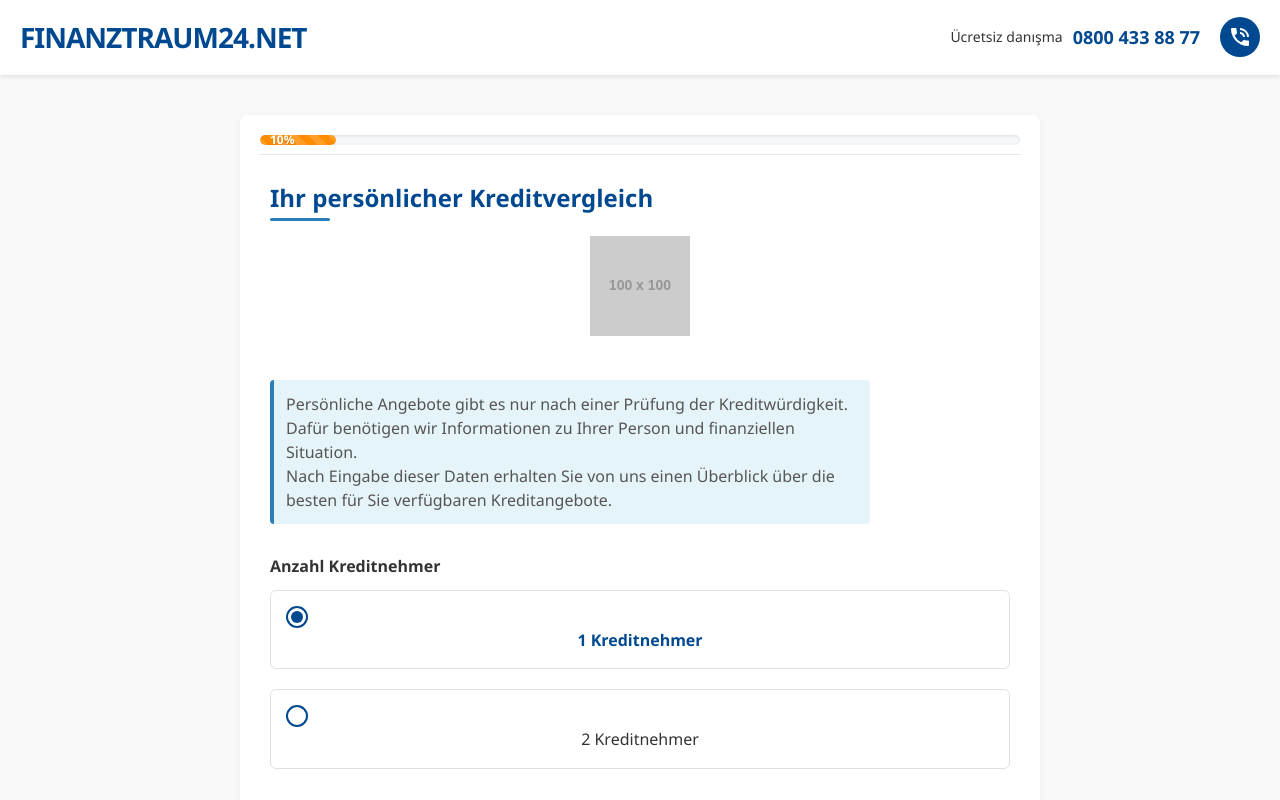
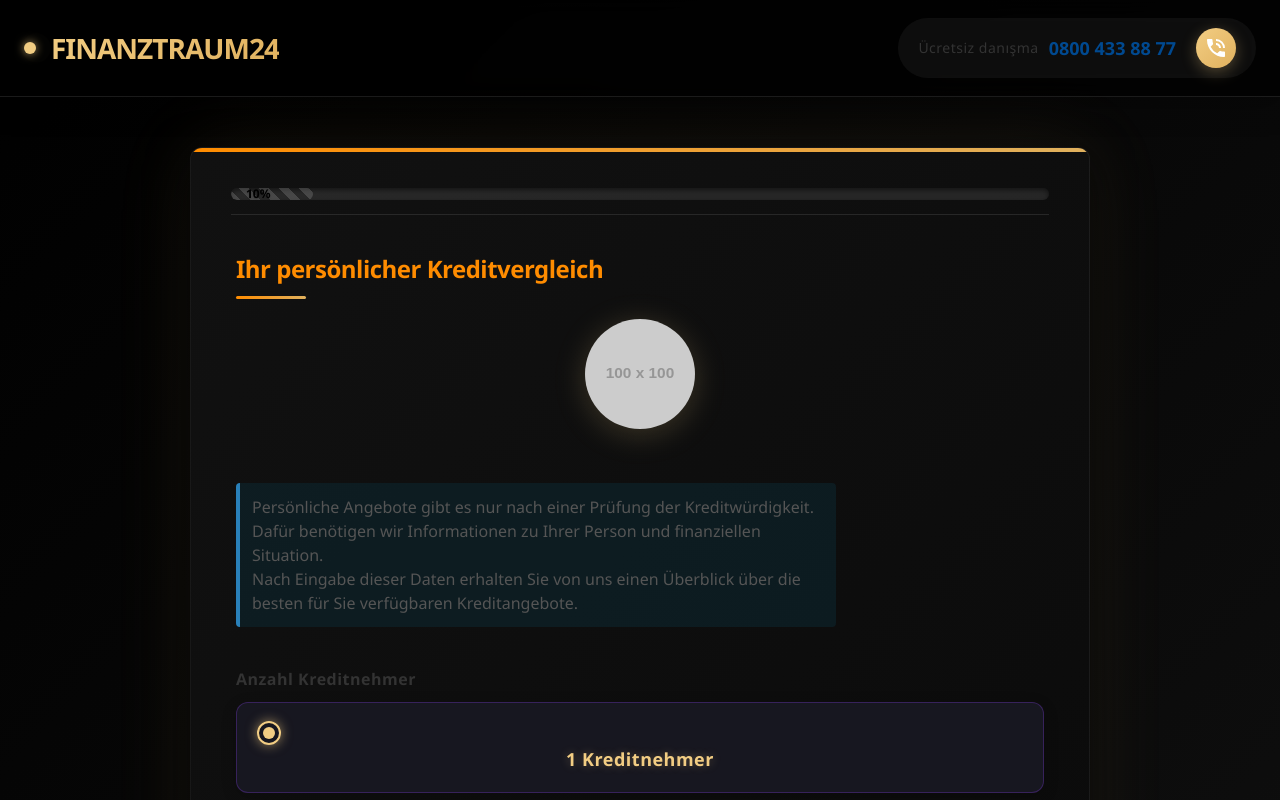
Before and after one commit to THOR-code-dev/finanztraum24-site, a React (Vite) app: page /on-basvuru in a window 1280 px wide. Both pictures are taken after a click on the button "Kredi Karşılaştırmasını Başlat". Built offline with nearby package versions, Linux system fonts and the light colour scheme.

Commit message:
Kredi başvuru formunun tasarımı modern hale getirildi, radio butonlar daha canlı renklerle yenilendi

```diff
--- a/src/components/CreditApplicationForm.css
+++ b/src/components/CreditApplicationForm.css
@@ -1,41 +1,56 @@
 /* Renk paleti değişkenleri */
 :root {
-    --primary-color: #1A365D;
-    /* Koyu lacivert - ana renk */
-    --secondary-color: #0096C7;
-    /* Turkuaz - ikincil renk */
-    --accent-color: #FFD700;
+    --primary-color: #000000;
+    /* Siyah - ana renk */
+    --secondary-color: #111111;
+    /* Koyu gri - ikincil renk */
+    --accent-color: #F2CD83;
     /* Altın - vurgu rengi */
+    --accent-hover: #e0b15e;
+    /* Altın hover rengi */
     --success-color: #4CAF50;
     /* Yeşil - başarı rengi */
-    --light-bg: #F5F7FA;
-    /* Açık gri - arka plan */
-    --dark-text: #4A5568;
-    /* Koyu gri - metin rengi */
-    --border-color: #E2E8F0;
-    /* Açık gri - kenarlık rengi */
-    --hover-color: #134E6F;
-    /* Koyu turkuaz - hover durumu */
+    --light-bg: #222;
+    /* Koyu gri - arka plan */
+    --dark-text: #FFF;
+    /* Beyaz - metin rengi */
+    --border-color: #333;
+    /* Gri - kenarlık rengi */
+    --hover-color: #F2CD83;
+    /* Altın - hover durumu */
     --error-color: #E53E3E;
     /* Kırmızı - hata durumu */
 }
 
 .credit-application-form {
-    max-width: 800px;
+    max-width: 900px;
     margin: 0 auto;
-    padding: 20px;
-    font-family: 'Segoe UI', Arial, sans-serif;
-    background-color: #fff;
-    border-radius: 8px;
-    box-shadow: 0 2px 10px rgba(0, 0, 0, 0.05);
+    padding: 40px;
+    font-family: 'Montserrat', 'Segoe UI', Arial, sans-serif;
+    background: linear-gradient(135deg, #111 0%, #0a0a0a 100%);
+    border-radius: 12px;
+    box-shadow: 0 10px 40px rgba(0, 0, 0, 0.7),
+        0 0 80px rgba(242, 205, 131, 0.1);
     position: relative;
     overflow: hidden;
-    color: var(--dark-text);
+    color: #fff;
+    border: 1px solid rgba(255, 255, 255, 0.05);
+}
+
+.credit-application-form::before {
+    content: '';
+    position: absolute;
+    top: 0;
+    left: 0;
+    right: 0;
+    height: 4px;
+    background: linear-gradient(90deg, var(--accent-color), var(--accent-hover));
+    z-index: 1;
 }
 
 /* Progress Bar */
 .progress-container {
-    margin-bottom: 30px;
+    margin-bottom: 40px;
     position: relative;
 }
 
@@ -44,30 +59,30 @@
     position: absolute;
     width: 100%;
     height: 1px;
-    background: var(--border-color);
-    bottom: -10px;
+    background: rgba(255, 255, 255, 0.1);
+    bottom: -15px;
     left: 0;
 }
 
 .progress-bar {
-    height: 10px;
-    background-color: var(--light-bg);
-    border-radius: 5px;
+    height: 12px;
+    background-color: rgba(255, 255, 255, 0.1);
+    border-radius: 100px;
     overflow: hidden;
     position: relative;
-    box-shadow: inset 0 1px 3px rgba(0, 0, 0, 0.1);
+    box-shadow: inset 0 2px 5px rgba(0, 0, 0, 0.5);
 }
 
 .progress-fill {
     height: 100%;
-    background-color: var(--accent-color);
+    background: linear-gradient(90deg, #4CAF50, #2E7D32);
     background-image: linear-gradient(45deg, rgba(255, 255, 255, 0.15) 25%, transparent 25%, transparent 50%, rgba(255, 255, 255, 0.15) 50%, rgba(255, 255, 255, 0.15) 75%, transparent 75%, transparent);
     background-size: 20px 20px;
-    border-radius: 5px;
+    border-radius: 100px;
     display: flex;
     align-items: center;
     justify-content: flex-start;
-    padding-left: 10px;
+    padding-left: 15px;
     transition: width 0.8s cubic-bezier(0.23, 1, 0.32, 1);
     animation: progress-bar-stripes 2s linear infinite;
 }
@@ -84,8 +99,8 @@
 
 .progress-percentage {
     position: absolute;
-    left: 10px;
-    color: white;
+    left: 15px;
+    color: #000;
     font-size: 12px;
     font-weight: bold;
     text-shadow: 0 1px 2px rgba(0, 0, 0, 0.2);
@@ -96,9 +111,9 @@
     display: flex;
     flex-direction: column;
     align-items: flex-start;
-    padding: 10px;
+    padding: 15px 5px;
     animation: fadeIn 0.5s ease-in-out;
-    min-height: 400px;
+    min-height: 450px;
     position: relative;
     width: 100%;
 }
@@ -116,11 +131,11 @@
 }
 
 .slide-in-next {
-    animation: slideInNext 0.5s forwards;
+    animation: slideInNext 0.6s cubic-bezier(0.25, 0.46, 0.45, 0.94) forwards;
 }
 
 .slide-in-prev {
-    animation: slideInPrev 0.5s forwards;
+    animation: slideInPrev 0.6s cubic-bezier(0.25, 0.46, 0.45, 0.94) forwards;
 }
 
 @keyframes slideInNext {
@@ -148,62 +163,72 @@
 }
 
 .form-title {
-    font-size: 28px;
-    color: var(--primary-color);
+    font-size: 32px;
+    font-weight: 700;
+    color: var(--accent-color);
     text-align: left;
-    margin-bottom: 20px;
+    margin-bottom: 30px;
     transition: transform 0.3s ease;
     position: relative;
     align-self: flex-start;
+    line-height: 1.2;
+    letter-spacing: -0.5px;
 }
 
 .form-title:after {
     content: '';
     position: absolute;
-    width: 60px;
+    width: 70px;
     height: 3px;
-    background: var(--secondary-color);
-    bottom: -10px;
+    background: linear-gradient(90deg, var(--accent-color), var(--accent-hover));
+    bottom: -15px;
     left: 0;
     transform: none;
-    border-radius: 3px;
+    border-radius: 100px;
 }
 
 .certification-badge {
-    margin: 20px 0;
-    width: 100px;
-    height: 100px;
+    margin: 30px 0;
+    width: 110px;
+    height: 110px;
     align-self: center;
-    transition: transform 0.3s ease;
+    transition: transform 0.3s ease, box-shadow 0.3s ease;
+    filter: drop-shadow(0 5px 15px rgba(242, 205, 131, 0.2));
 }
 
 .certification-badge:hover {
-    transform: scale(1.05);
+    transform: scale(1.05) rotate(5deg);
 }
 
 .certification-badge img {
     width: 100%;
     height: auto;
+    border-radius: 50%;
 }
 
 .form-info {
     text-align: left;
-    color: #333;
-    margin-bottom: 30px;
+    color: #aaa;
+    margin-bottom: 40px;
     max-width: 600px;
+    line-height: 1.8;
 }
 
 .form-info p {
-    margin-bottom: 15px;
-    line-height: 1.5;
+    margin-bottom: 18px;
+    font-size: 16px;
 }
 
 /* Form Controls */
 .form-group {
     width: 100%;
     position: relative;
-    margin-bottom: 30px;
-    transition: margin-bottom 0.3s ease;
+    margin-bottom: 35px;
+    transition: margin-bottom 0.3s ease, transform 0.3s ease;
+}
+
+.form-group:hover {
+    transform: translateY(-2px);
 }
 
 .form-group.has-active-tooltip {
@@ -214,98 +239,42 @@
 .form-label {
     display: block;
     font-weight: 600;
-    font-size: 18px;
-    color: #333;
-    margin-bottom: 15px;
+    font-size: 20px;
+    color: #fff;
+    margin-bottom: 20px;
     text-align: left;
+    letter-spacing: 0.5px;
 }
 
 .radio-options {
     display: flex;
     flex-direction: column;
-    gap: 10px;
+    gap: 15px;
     width: 100%;
 }
 
-.radio-simple-container {
-    display: flex;
-    align-items: center;
-    padding: 8px 15px;
-    cursor: pointer;
-    background: transparent;
-    border: 1px solid #e8e8e8;
-    border-radius: 8px;
-    transition: all 0.2s ease;
-}
-
-.radio-simple-container:hover {
-    border-color: #003E82;
-}
-
-.radio-simple-container input:checked~.radio-text {
-    color: #003E82;
-    font-weight: 600;
-}
-
-.radio-simple-container input {
-    position: absolute;
-    opacity: 0;
-    cursor: pointer;
-}
-
-.radio-simple-container .radio-checkmark {
-    position: relative;
-    width: 22px;
-    height: 22px;
-    min-width: 22px;
-    border: 2px solid #003E82;
-    border-radius: 50%;
-    margin-right: 0;
-    display: flex;
-    align-items: center;
-    justify-content: center;
-}
-
-.radio-simple-container .radio-text {
-    flex-grow: 1;
-    margin-left: 15px;
-    text-align: center;
-}
-
-.radio-simple-container input:checked~.radio-checkmark:after {
-    content: '';
-    position: absolute;
-    width: 12px;
-    height: 12px;
-    border-radius: 50%;
-    background-color: #003E82;
-    transform: scale(1);
-    opacity: 1;
-    transition: all 0.2s ease;
-}
-
-.radio-simple-container input:not(:checked)~.radio-checkmark:after {
-    transform: scale(0);
-    opacity: 0;
-}
-
+/* Anzahl Kreditnehmer bölümündeki radio buttonlar için özel stiller */
 .radio-container {
     display: flex;
     align-items: center;
     position: relative;
-    padding: 15px;
-    border: 1px solid #e0e0e0;
-    border-radius: 6px;
+    padding: 18px 20px;
+    border: 1px solid rgba(78, 42, 132, 0.6);
+    border-radius: 12px;
     cursor: pointer;
-    transition: all 0.2s ease;
+    transition: all 0.25s ease;
     overflow: hidden;
+    background: rgba(25, 25, 35, 0.9);
+    margin-bottom: 15px;
+    box-shadow: 0 4px 15px rgba(0, 0, 0, 0.2);
+    width: 100%;
 }
 
 .radio-container:hover {
-    border-color: var(--secondary-color);
-    background-color: rgba(0, 150, 199, 0.05);
-    transform: translateY(-2px);
-    box-shadow: 0 4px 8px rgba(0, 0, 0, 0.05);
+    border-color: #F2CD83;
+    background: rgba(53, 15, 88, 0.8);
+    transform: translateY(-3px);
+    box-shadow: 0 8px 20px rgba(0, 0, 0, 0.3), 0 0 10px rgba(242, 205, 131, 0.3);
 }
 
 .radio-container:before {
@@ -315,7 +284,7 @@
     left: 0;
     width: 4px;
     height: 0%;
-    background: var(--secondary-color);
+    background: linear-gradient(to bottom, #F2CD83, #e0b15e);
     transition: height 0.3s ease;
 }
 
@@ -325,13 +294,14 @@
 }
 
 .radio-container input:checked~.radio-text {
-    color: var(--primary-color);
+    color: #F2CD83;
     font-weight: 600;
+    text-shadow: 0 0 10px rgba(242, 205, 131, 0.3);
 }
 
 .radio-container input:checked {
-    border-color: var(--primary-color);
-    background-color: rgba(0, 150, 199, 0.05);
+    border-color: #F2CD83;
+    background: linear-gradient(135deg, rgba(53, 15, 88, 0.9), rgba(78, 42, 132, 0.8));
 }
 
 .radio-container input:checked~.radio-container:before {
@@ -342,18 +312,27 @@
     position: absolute;
     opacity: 0;
     cursor: pointer;
+    height: 0;
+    width: 0;
 }
 
 .radio-checkmark {
     position: relative;
-    width: 22px;
-    height: 22px;
-    border: 2px solid var(--primary-color);
+    width: 24px;
+    height: 24px;
+    border: 2px solid #8A4FFF;
     border-radius: 50%;
     margin-right: 15px;
     display: flex;
     align-items: center;
     justify-content: center;
+    flex-shrink: 0;
+    box-shadow: 0 0 8px rgba(138, 79, 255, 0.5);
+}
+
+.radio-container input:checked~.radio-checkmark {
+    border-color: #F2CD83;
+    box-shadow: 0 0 12px rgba(242, 205, 131, 0.6);
 }
 
 .radio-container input:checked~.radio-checkmark:after {
@@ -362,7 +341,7 @@
     width: 12px;
     height: 12px;
     border-radius: 50%;
-    background-color: var(--primary-color);
+    background-color: #F2CD83;
     transform: scale(1);
     opacity: 1;
     transition: all 0.2s ease;
@@ -374,108 +353,61 @@
 }
 
 .radio-text {
-    font-size: 16px;
+    font-size: 18px;
     font-weight: 500;
-    transition: color 0.2s ease;
+    transition: color 0.3s ease;
+    color: #FFFFFF;
+    letter-spacing: 0.5px;
 }
 
-/* Action Buttons */
+/* Form Actions */
 .form-actions {
     display: flex;
     justify-content: space-between;
     width: 100%;
-    max-width: 600px;
-    margin-top: 20px;
-    padding-top: 20px;
-    border-top: 1px solid #eee;
+    margin-top: 40px;
+    padding-top: 30px;
+    border-top: 1px solid rgba(255, 255, 255, 0.1);
 }
 
 .btn {
-    padding: 14px 20px;
-    border: none;
-    border-radius: 6px;
+    padding: 14px 28px;
+    border-radius: 50px;
     font-size: 16px;
     font-weight: 600;
     cursor: pointer;
     transition: all 0.3s ease;
     display: flex;
     align-items: center;
-    justify-content: center;
-    min-width: 120px;
+    gap: 10px;
+    border: none;
     position: relative;
     overflow: hidden;
-}
-
-.btn:after {
-    content: '';
-    position: absolute;
-    top: 50%;
-    left: 50%;
-    width: 5px;
-    height: 5px;
-    background: rgba(255, 255, 255, 0.5);
-    opacity: 0;
-    border-radius: 100%;
-    transform: scale(1, 1) translate(-50%);
-    transform-origin: 50% 50%;
-}
-
-.btn:hover:after {
-    animation: ripple 1s ease-out;
-}
-
-@keyframes ripple {
-    0% {
-        transform: scale(0, 0);
-        opacity: 0.5;
-    }
-
-    100% {
-        transform: scale(30, 30);
-        opacity: 0;
-    }
+    letter-spacing: 0.5px;
 }
 
 .btn-back {
     background-color: transparent;
-    color: var(--primary-color);
-    border: 1px solid var(--primary-color);
+    color: #fff;
+    border: 1px solid rgba(255, 255, 255, 0.2);
 }
 
 .btn-back:hover:not(:disabled) {
-    background-color: rgba(26, 54, 93, 0.05);
-    transform: translateX(-3px);
-}
-
-.btn-back:disabled {
-    opacity: 0.5;
-    cursor: not-allowed;
+    border-color: var(--accent-color);
+    color: var(--accent-color);
+    transform: translateX(-5px);
 }
 
 .btn-next {
-    background-color: var(--secondary-color);
-    color: white;
-    box-shadow: 0 4px 6px rgba(0, 150, 199, 0.2);
+    background: linear-gradient(90deg, var(--accent-color), var(--accent-hover));
+    color: #000;
+    box-shadow: 0 4px 15px rgba(242, 205, 131, 0.3);
 }
 
 .btn-next:hover {
-    background-color: var(--hover-color);
-    transform: translateX(3px);
-}
-
-.arrow-left,
-.arrow-right {
-    font-size: 18px;
-    margin: 0 5px;
-    transition: transform 0.3s ease;
-}
-
-.btn-back:hover .arrow-left {
-    transform: translateX(-3px);
-}
-
-.btn-next:hover .arrow-right {
-    transform: translateX(3px);
+    background: linear-gradient(90deg, var(--accent-hover), var(--accent-color));
+    transform: translateX(5px);
+    box-shadow: 0 6px 20px rgba(242, 205, 131, 0.4);
 }
 
 /* Security Information */
--- a/src/pages/CreditApplicationPage.css
+++ b/src/pages/CreditApplicationPage.css
@@ -2,57 +2,129 @@
     display: flex;
     flex-direction: column;
     min-height: 100vh;
-    background-color: #f9f9f9;
+    background: linear-gradient(135deg, #000000 0%, #111111 100%);
+    color: #fff;
+    font-family: 'Montserrat', 'Segoe UI', sans-serif;
 }
 
 /* Header */
 .application-header {
-    background-color: white;
-    padding: 15px 20px;
-    box-shadow: 0 2px 4px rgba(0, 0, 0, 0.1);
+    background-color: rgba(0, 0, 0, 0.7);
+    backdrop-filter: blur(10px);
+    -webkit-backdrop-filter: blur(10px);
+    padding: 18px 24px;
+    box-shadow: 0 4px 30px rgba(0, 0, 0, 0.4);
     display: flex;
     justify-content: space-between;
     align-items: center;
+    border-bottom: 1px solid rgba(255, 255, 255, 0.1);
+    position: sticky;
+    top: 0;
+    z-index: 100;
 }
 
 .logo-container {
     display: flex;
     align-items: center;
-    font-weight: bold;
-    font-size: 26px;
-    letter-spacing: -1px;
+    font-weight: 700;
+    font-size: 28px;
+    letter-spacing: -0.5px;
+    text-decoration: none;
+    position: relative;
 }
 
 .logo-text {
-    color: #003E82;
+    color: #F2CD83;
+    background: linear-gradient(135deg, #F2CD83 0%, #e0b15e 100%);
+    background-clip: text;
+    -webkit-background-clip: text;
+    -webkit-text-fill-color: transparent;
+    transition: transform 0.3s ease, opacity 0.3s ease;
+}
+
+.logo-text:hover {
+    transform: scale(1.02);
+    opacity: 0.9;
 }
 
 .logo-dot {
-    color: #F18700;
+    color: #F2CD83;
     font-size: 32px;
 }
 
 .logo-de {
-    color: #003E82;
+    color: #F2CD83;
     font-size: 22px;
+}
+
+.logo-pulse {
+    width: 12px;
+    height: 12px;
+    background-color: #F2CD83;
+    border-radius: 50%;
+    margin-right: 15px;
+    position: relative;
+    box-shadow: 0 0 10px rgba(242, 205, 131, 0.7);
+}
+
+.logo-pulse::before {
+    content: '';
+    position: absolute;
+    width: 100%;
+    height: 100%;
+    border-radius: 50%;
+    background-color: rgba(242, 205, 131, 0.6);
+    transform: scale(1);
+    animation: pulse 2s infinite;
+}
+
+@keyframes pulse {
+    0% {
+        transform: scale(1);
+        opacity: 1;
+    }
+
+    50% {
+        transform: scale(2.5);
+        opacity: 0;
+    }
+
+    100% {
+        transform: scale(1);
+        opacity: 0;
+    }
 }
 
 .contact-info {
     display: flex;
     align-items: center;
-    gap: 10px;
+    gap: 15px;
+    background: rgba(255, 255, 255, 0.05);
+    padding: 10px 20px;
+    border-radius: 50px;
+    backdrop-filter: blur(5px);
+    -webkit-backdrop-filter: blur(5px);
+    transition: all 0.3s ease;
+}
+
+.contact-info:hover {
+    background: rgba(242, 205, 131, 0.1);
+    transform: translateY(-2px);
 }
 
 .contact-text {
     font-size: 14px;
-    color: #555;
+    color: #ddd;
     text-align: right;
+    font-weight: 300;
+    letter-spacing: 0.5px;
 }
 
 .contact-phone {
     font-size: 18px;
     font-weight: bold;
-    color: #003E82;
+    color: #F2CD83;
+    transition: color 0.3s ease;
 }
 
 .phone-icon {
@@ -61,44 +133,102 @@
     justify-content: center;
     width: 40px;
     height: 40px;
-    background-color: #003E82;
-    color: white;
+    background: linear-gradient(135deg, #F2CD83 0%, #e0b15e 100%);
+    color: #000;
     border-radius: 50%;
-    margin-left: 5px;
+    box-shadow: 0 4px 15px rgba(242, 205, 131, 0.3);
+    transition: transform 0.3s ease, box-shadow 0.3s ease;
+}
+
+.phone-icon:hover {
+    transform: scale(1.05);
+    box-shadow: 0 4px 20px rgba(242, 205, 131, 0.4);
 }
 
 /* Main Content */
 .application-main {
     flex: 1;
-    padding: 40px 20px;
-    max-width: 900px;
+    padding: 50px 20px;
+    max-width: 1000px;
     width: 100%;
     margin: 0 auto;
+    position: relative;
+    z-index: 1;
 }
 
 /* Footer */
 .application-footer {
-    background-color: #555;
-    color: white;
+    background-color: rgba(0, 0, 0, 0.8);
+    color: #ddd;
     text-align: center;
-    padding: 20px 0;
+    padding: 30px 0;
     margin-top: auto;
+    border-top: 1px solid rgba(255, 255, 255, 0.05);
+    position: relative;
+}
+
+.footer-content {
+    max-width: 1000px;
+    margin: 0 auto;
+    padding: 0 20px;
+}
+
+.footer-links {
+    margin-top: 15px;
+    display: flex;
+    justify-content: center;
+    gap: 30px;
+    flex-wrap: wrap;
+}
+
+.footer-links a {
+    color: #F2CD83;
+    text-decoration: none;
+    font-size: 14px;
+    font-weight: 500;
+    letter-spacing: 0.5px;
+    transition: all 0.3s ease;
+    position: relative;
+}
+
+.footer-links a::after {
+    content: '';
+    position: absolute;
+    width: 0;
+    height: 2px;
+    bottom: -4px;
+    left: 0;
+    background-color: #F2CD83;
+    transition: width 0.3s ease;
+}
+
+.footer-links a:hover::after {
+    width: 100%;
+}
+
+.footer-links a:hover {
+    transform: translateY(-2px);
 }
 
 /* Responsive Design */
 @media (max-width: 768px) {
     .application-header {
         flex-direction: column;
-        gap: 15px;
-        padding: 15px;
+        gap: 20px;
+        padding: 20px 15px;
     }
 
     .contact-info {
-        margin-bottom: 10px;
+        width: 100%;
+        justify-content: center;
     }
 
     .application-main {
-        padding: 20px 15px;
+        padding: 30px 15px;
+    }
+
+    .footer-links {
+        gap: 20px;
     }
 }
 
@@ -110,4 +240,97 @@
     .contact-phone {
         font-size: 16px;
     }
+
+    .contact-info {
+        padding: 8px 15px;
+    }
 }
+
+/* Floating Particles */
+.floating-particles {
+    position: absolute;
+    top: 0;
+    left: 0;
+    width: 100%;
+    height: 100%;
+    overflow: hidden;
+    z-index: 0;
+    pointer-events: none;
+}
+
+.particle {
+    position: absolute;
+    width: 6px;
+    height: 6px;
+    background: linear-gradient(135deg, #F2CD83 0%, rgba(242, 205, 131, 0.2) 100%);
+    border-radius: 50%;
+    opacity: 0.5;
+    animation: float 15s infinite ease-in-out;
+}
+
+.particle:nth-child(1) {
+    top: 10%;
+    left: 10%;
+    width: 12px;
+    height: 12px;
+    animation-delay: 0s;
+    animation-duration: 20s;
+}
+
+.particle:nth-child(2) {
+    top: 30%;
+    left: 85%;
+    width: 8px;
+    height: 8px;
+    animation-delay: 2s;
+    animation-duration: 25s;
+}
+
+.particle:nth-child(3) {
+    top: 70%;
+    left: 20%;
+    width: 14px;
+    height: 14px;
+    animation-delay: 4s;
+    animation-duration: 18s;
+}
+
+.particle:nth-child(4) {
+    top: 50%;
+    left: 80%;
+    width: 10px;
+    height: 10px;
+    animation-delay: 6s;
+    animation-duration: 22s;
+}
+
+.particle:nth-child(5) {
+    top: 85%;
+    left: 50%;
+    width: 9px;
+    height: 9px;
+    animation-delay: 8s;
+    animation-duration: 17s;
+}
+
+@keyframes float {
+    0% {
+        transform: translate(0, 0) rotate(0deg);
+    }
+
+    25% {
+        transform: translate(-50px, 50px) rotate(90deg);
+    }
+
+    50% {
+        transform: translate(50px, 100px) rotate(180deg);
+    }
+
+    75% {
+        transform: translate(100px, -50px) rotate(270deg);
+    }
+
+    100% {
+        transform: translate(0, 0) rotate(360deg);
+    }
+}
--- a/src/pages/CreditApplicationPage.jsx
+++ b/src/pages/CreditApplicationPage.jsx
@@ -1,14 +1,16 @@
 import React from 'react';
 import CreditApplicationForm from '../components/CreditApplicationForm';
 import './CreditApplicationPage.css';
+import { Link } from 'react-router-dom';
 
 const CreditApplicationPage = () => {
     return (
         <div className="credit-application-page">
             <header className="application-header">
-                <div className="logo-container">
-                    <span className="logo-text">FINANZTRAUM24.NET</span>
-                </div>
+                <Link to="/" className="logo-container">
+                    <div className="logo-pulse"></div>
+                    <span className="logo-text">FINANZTRAUM24</span>
+                </Link>
                 <div className="contact-info">
                     <div className="contact-text">Ücretsiz danışma</div>
                     <div className="contact-phone">0800 433 88 77</div>
@@ -21,11 +23,26 @@ const CreditApplicationPage = () => {
             </header>
 
             <main className="application-main">
+                <div className="floating-particles">
+                    <div className="particle"></div>
+                    <div className="particle"></div>
+                    <div className="particle"></div>
+                    <div className="particle"></div>
+                    <div className="particle"></div>
+                </div>
                 <CreditApplicationForm />
             </main>
 
             <footer className="application-footer">
-                <p>© 2024 FINANZTRAUM24.NET. Tüm hakları saklıdır.</p>
+                <div className="footer-content">
+                    <p>© 2024 FINANZTRAUM24. Tüm hakları saklıdır.</p>
+                    <div className="footer-links">
+                        <Link to="/">Ana Sayfa</Link>
+                        <a href="#">Gizlilik Politikası</a>
+                        <a href="#">Kullanım Şartları</a>
+                        <a href="#">İletişim</a>
+                    </div>
+                </div>
             </footer>
         </div>
     );
```
